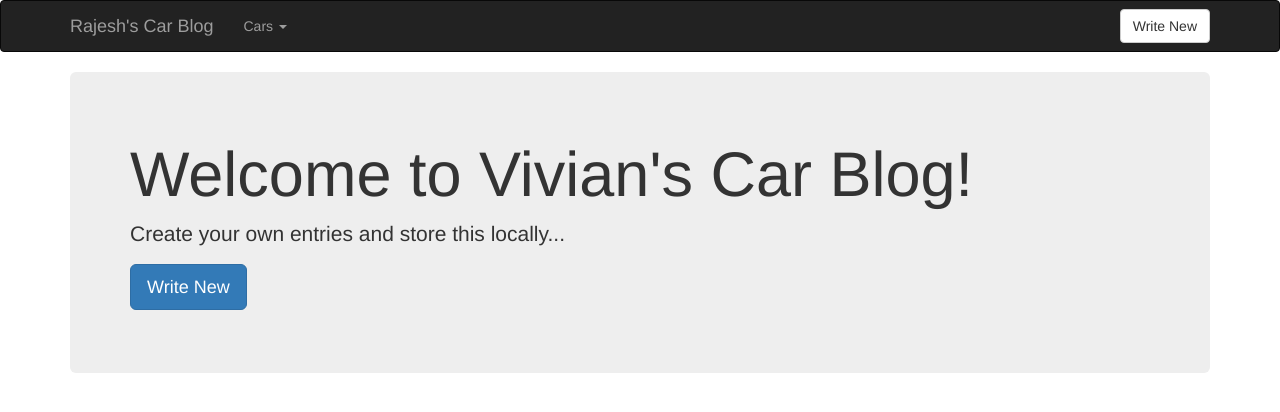
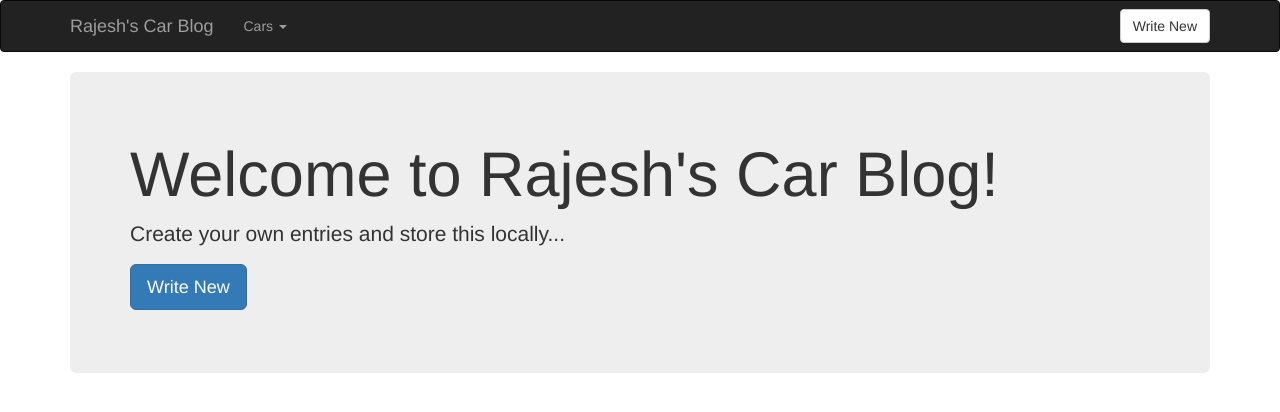
Before and after one commit to rajesheluru/RajeshCarBlog, a plain HTML site: page index.html in a window 1280 px wide. Drawn offline with nearby package versions, Linux system fonts and the light colour scheme.

```diff
--- a/index.html
+++ b/index.html
@@ -63,7 +63,7 @@
 
     <div class="container">
 	    <div class="jumbotron">
-	  		<h1>Welcome to Vivian's Car Blog!</h1>
+	  		<h1>Welcome to Rajesh's Car Blog!</h1>
 	  		<p>Create your own entries and store this locally...</p>
 	  		<p><a class="btn btn-primary btn-lg" href="#" role="button" id="nwBtn">Write New</a></p>
 		</div>
```
